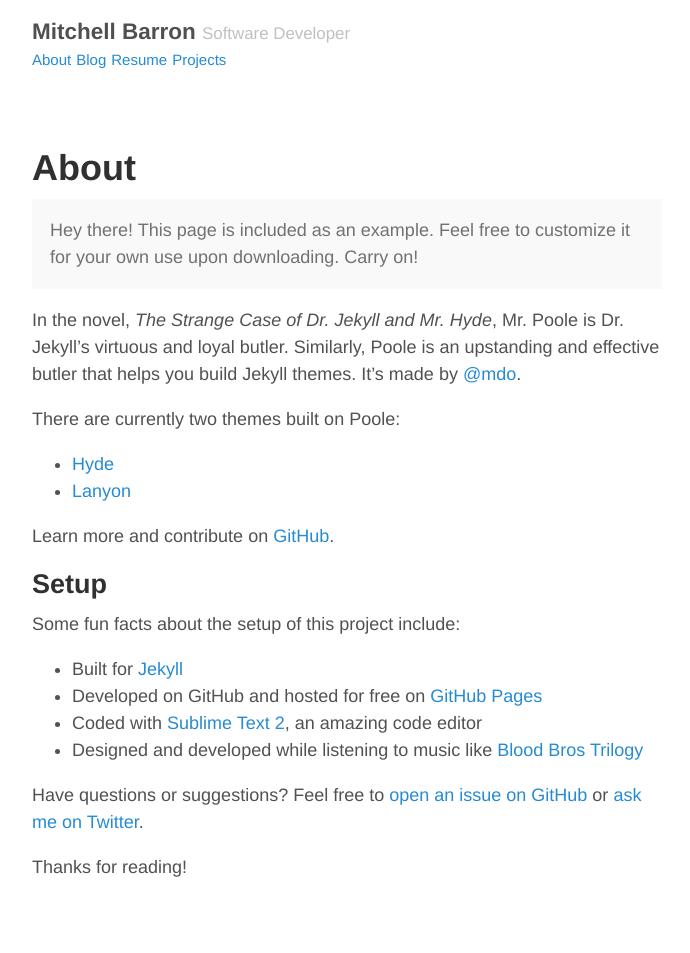
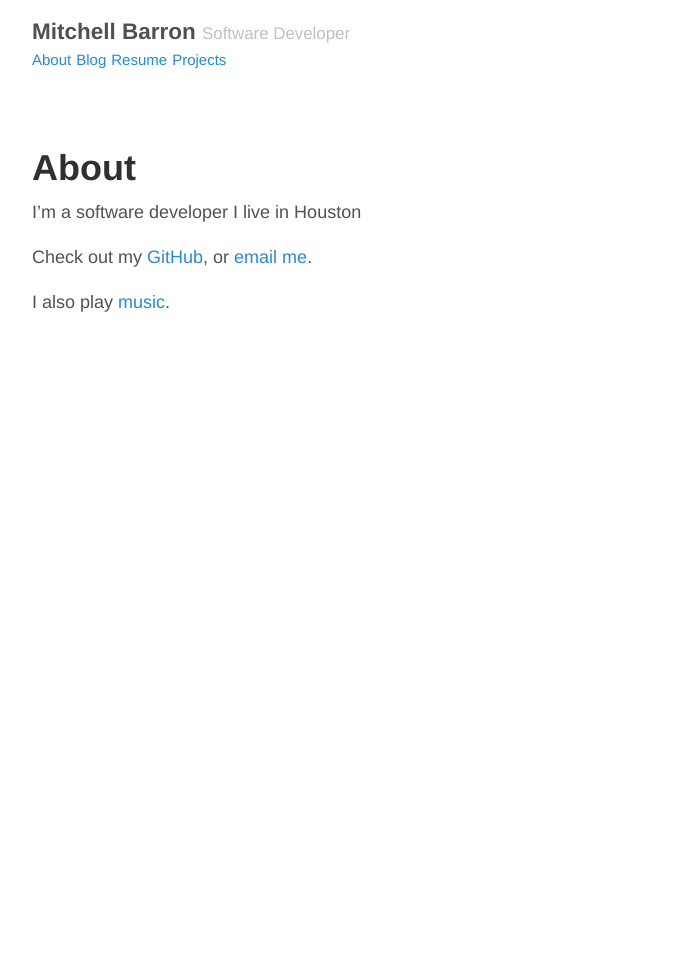
Before and after one commit to mtchllbrrn/mtchllbrrn.github.io, a Jekyll site: the page built from about.md, in a window 1280 px wide. Shown: the whole page, without its empty margins (293-983 px from the left). Built offline with Jekyll 4.4.1, drawn with Linux system fonts in a browser that asks for light colours; after the commit the page ends 900 px from its top, so only the background shows below that.

Commit message:
Create very basic About page.

```diff
--- a/about.md
+++ b/about.md
@@ -3,28 +3,9 @@ layout: page
 title: About
 ---
 
-<p class="message">
-  Hey there! This page is included as an example. Feel free to customize it for your own use upon downloading. Carry on!
-</p>
+I'm a software developer
+I live in Houston
 
-In the novel, *The Strange Case of Dr. Jekyll and Mr. Hyde*, Mr. Poole is Dr. Jekyll's virtuous and loyal butler. Similarly, Poole is an upstanding and effective butler that helps you build Jekyll themes. It's made by [@mdo](https://twitter.com/mdo).
+Check out my [GitHub](https://github.com/mtchllbrrn), or [email me](#).
 
-There are currently two themes built on Poole:
-
-* [Hyde](http://hyde.getpoole.com)
-* [Lanyon](http://lanyon.getpoole.com)
-
-Learn more and contribute on [GitHub](https://github.com/poole).
-
-## Setup
-
-Some fun facts about the setup of this project include:
-
-* Built for [Jekyll](http://jekyllrb.com)
-* Developed on GitHub and hosted for free on [GitHub Pages](https://pages.github.com)
-* Coded with [Sublime Text 2](http://sublimetext.com), an amazing code editor
-* Designed and developed while listening to music like [Blood Bros Trilogy](https://soundcloud.com/maddecent/sets/blood-bros-series)
-
-Have questions or suggestions? Feel free to [open an issue on GitHub](https://github.com/poole/poole/issues/new) or [ask me on Twitter](https://twitter.com/mdo).
-
-Thanks for reading!
+I also play [music](http://sonofbitch.bandcamp.com).
```
